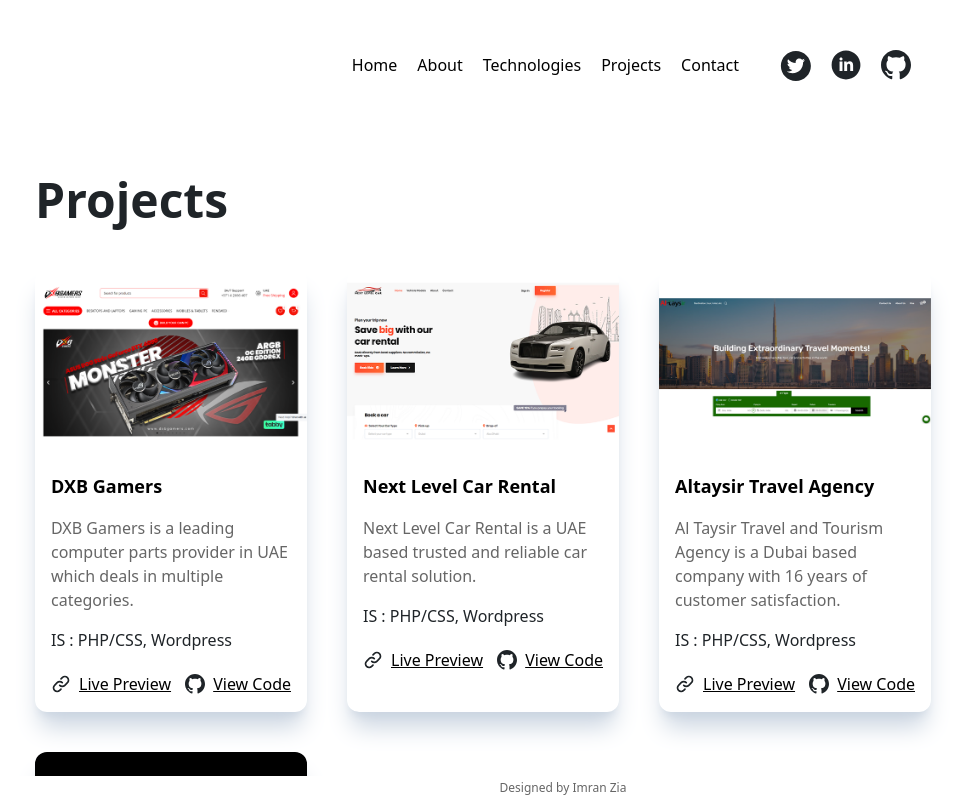
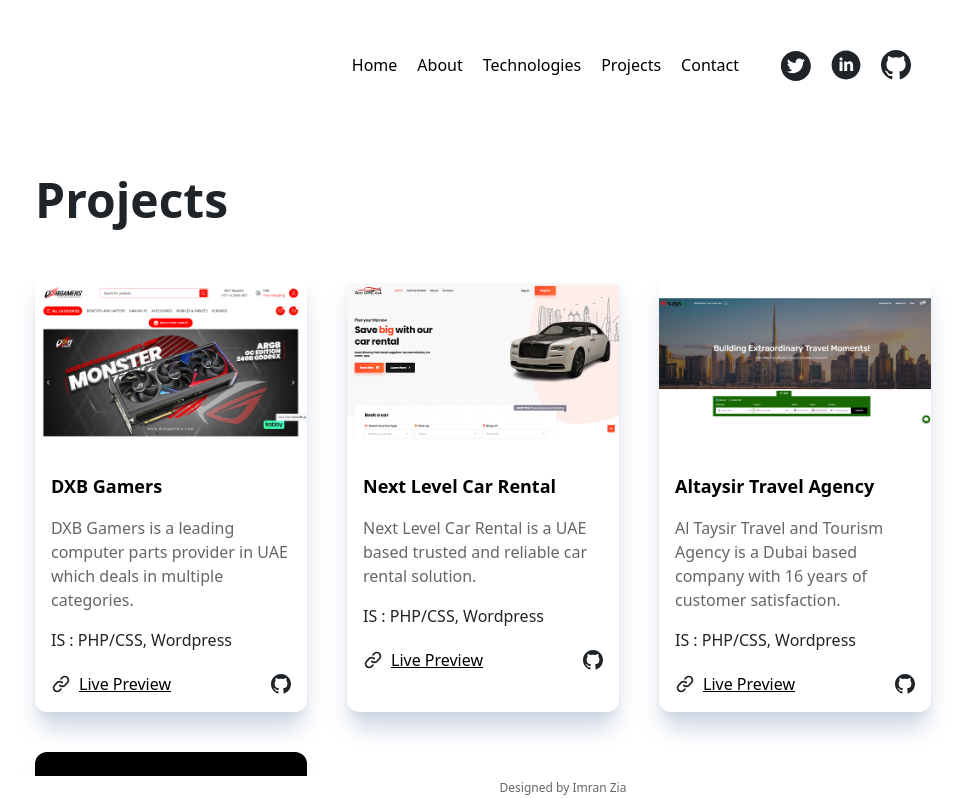
Before and after one commit to whatimran/Portfolio, a React (Create React App) app: page /projects in a window 1280 px wide. Shown: the top 798 px of the page, without its empty margins (157-1122 px from the left). Built offline with nearby package versions, Linux system fonts and the light colour scheme.

Commit message:
Update Project.js

```diff
--- a/src/Components/Project.js
+++ b/src/Components/Project.js
@@ -1,6 +1,6 @@
 import React from "react";
 
-function Project({ title, image, description, is, previewLink, githubLink }) {
+function Project({ title, image, description, is, previewLink }) {
   return (
     <article className="rounded-xl mt-10 overflow-hidden shadow-xl shadow-slate-300 dark:shadow-slate-900">
       <img src={image} alt="" loading="lazy" />
@@ -57,15 +57,6 @@
                 d="M10 0C4.475 0 0 4.475 0 10C0 14.425 2.8625 18.1625 6.8375 19.4875C7.3375 19.575 7.525 19.275 7.525 19.0125C7.525 18.775 7.5125 17.9875 7.5125 17.15C5 17.6125 4.35 16.5375 4.15 15.975C4.0375 15.6875 3.55 14.8 3.125 14.5625C2.775 14.375 2.275 13.9125 3.1125 13.9C3.9 13.8875 4.4625 14.625 4.65 14.925C5.55 16.4375 6.9875 16.0125 7.5625 15.75C7.65 15.1 7.9125 14.6625 8.2 14.4125C5.975 14.1625 3.65 13.3 3.65 9.475C3.65 8.3875 4.0375 7.4875 4.675 6.7875C4.575 6.5375 4.225 5.5125 4.775 4.1375C4.775 4.1375 5.6125 3.875 7.525 5.1625C8.325 4.9375 9.175 4.825 10.025 4.825C10.875 4.825 11.725 4.9375 12.525 5.1625C14.4375 3.8625 15.275 4.1375 15.275 4.1375C15.825 5.5125 15.475 6.5375 15.375 6.7875C16.0125 7.4875 16.4 8.375 16.4 9.475C16.4 13.3125 14.0625 14.1625 11.8375 14.4125C12.2 14.725 12.5125 15.325 12.5125 16.2625C12.5125 17.6 12.5 18.675 12.5 19.0125C12.5 19.275 12.6875 19.5875 13.1875 19.4875C15.1726 18.8173 16.8976 17.5414 18.1197 15.8395C19.3418 14.1375 19.9994 12.0952 20 10C20 4.475 15.525 0 10 0Z"
               />
             </svg>
-
-            <a
-              href={githubLink}
-              target="_blank"
-              rel="noreferrer noopener"
-              className="underline pl-2 font-light dark:text-white"
-            >
-              View Code
-            </a>
           </div>
         </div>
       </div>
```
